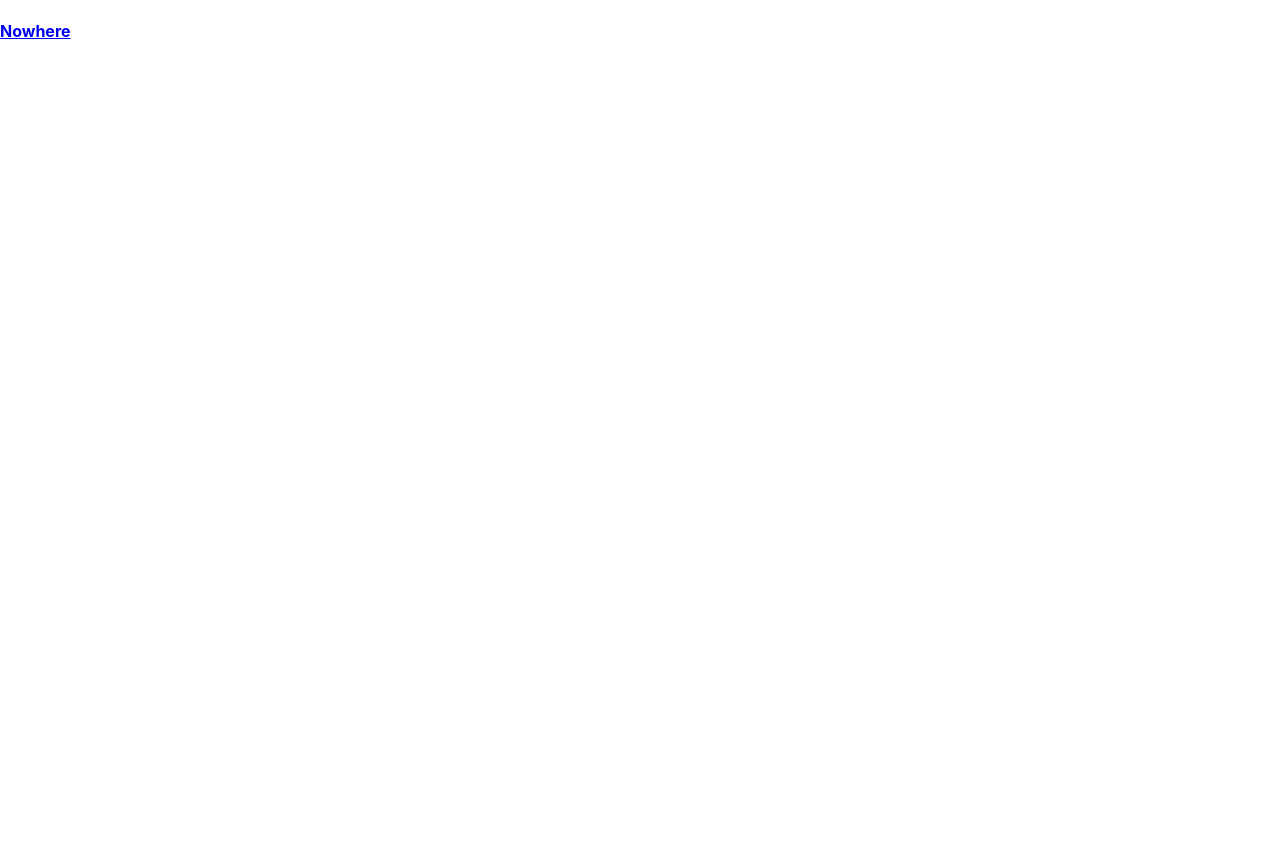
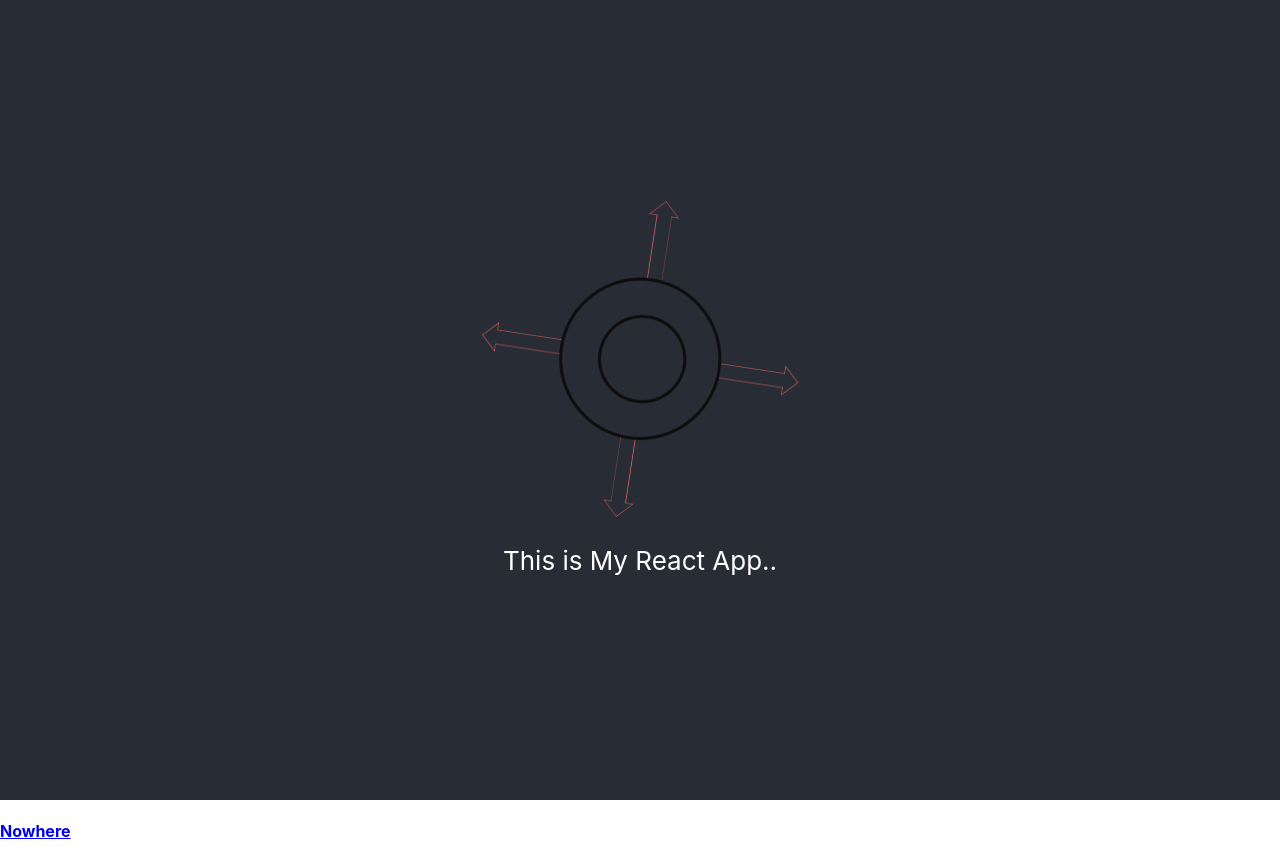
Before and after one commit to colin-cavanaugh/react-colin, a React (Create React App) app: page / in a window 1280 px wide. Before the commit the page ends 800 px from the top, so only its background shows below. Built offline with nearby package versions, Linux system fonts and the light colour scheme.

Commit message:
update build

```diff
--- a/src/index.js
+++ b/src/index.js
@@ -11,7 +11,7 @@ const root = ReactDOM.createRoot(document.getElementById('root'))
 root.render(
   <React.StrictMode>
     <BrowserRouter>
-      {/* <App /> */}
+      <App />
       <Header />
     </BrowserRouter>
   </React.StrictMode>
```
